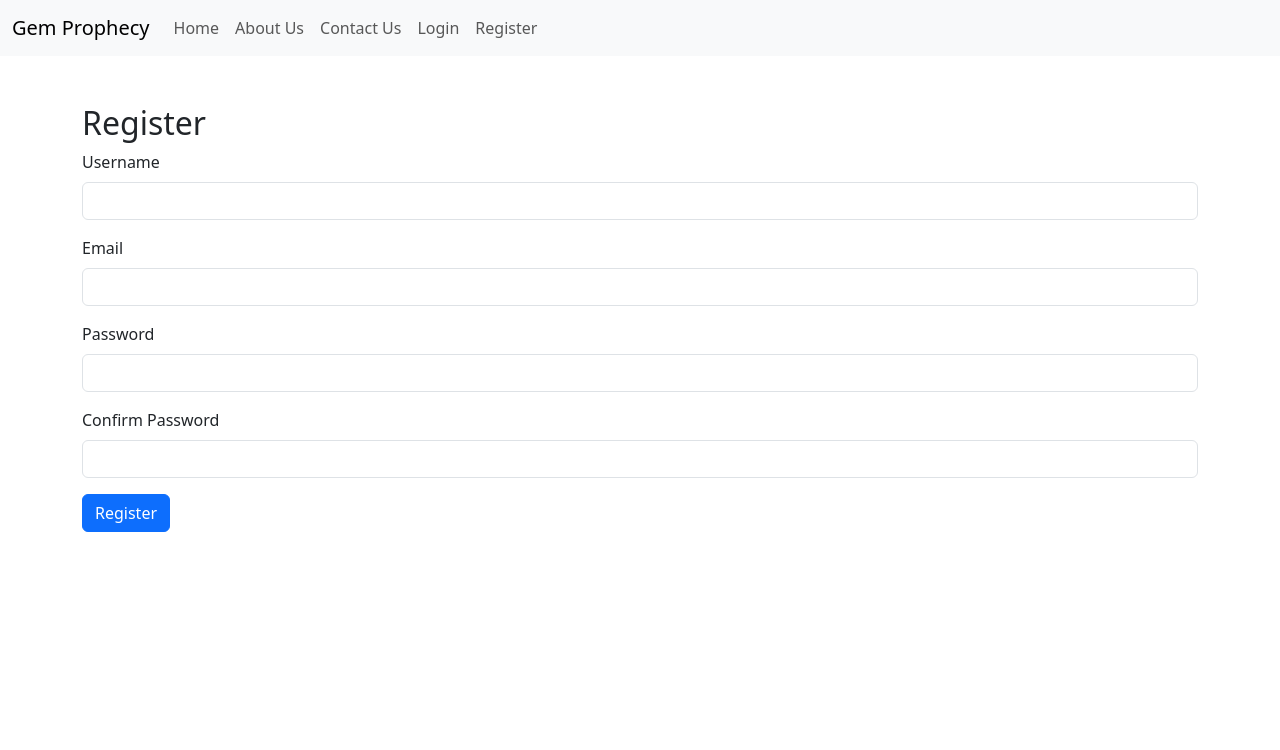
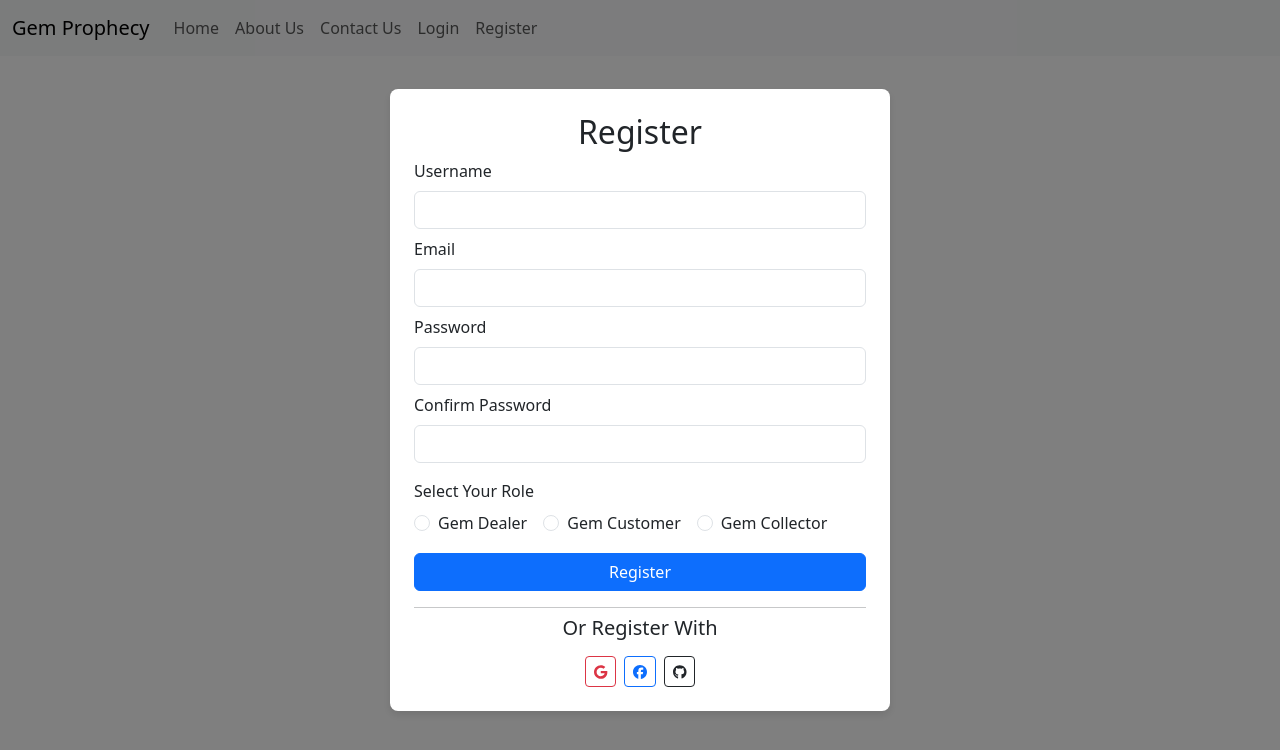
Before and after one commit to Tharu60/Gem_Prophecy, a React (Create React App) app in the folder gem-prediction-frontend/: page /register in a window 1280 px wide. Shown: the top 750 px of the page. Built offline with nearby package versions, Linux system fonts and the light colour scheme.

Commit message:
Registration Page Update

```diff
--- a/gem-prediction-frontend/package.json
+++ b/gem-prediction-frontend/package.json
@@ -3,12 +3,16 @@
   "version": "0.1.0",
   "private": true,
   "dependencies": {
+    "@react-oauth/google": "^0.12.1",
     "@testing-library/jest-dom": "^5.17.0",
     "@testing-library/react": "^13.4.0",
     "@testing-library/user-event": "^13.5.0",
     "bootstrap": "^5.3.3",
     "react": "^18.3.1",
     "react-dom": "^18.3.1",
+    "react-facebook-login": "^4.1.1",
+    "react-github-login": "^1.0.3",
+    "react-oauth": "^0.0.1",
     "react-router-dom": "^6.26.2",
     "react-scripts": "5.0.1",
     "web-vitals": "^2.1.4"
--- /dev/null
+++ b/gem-prediction-frontend/src/pages/Registration.css
@@ -0,0 +1,23 @@
+/* src/pages/Registration.css */
+
+.registration-container {
+    position: fixed;
+    top: 0;
+    left: 0;
+    width: 100%;
+    height: 100vh;
+    background-color: rgba(0, 0, 0, 0.5);
+    display: flex;
+    justify-content: center;
+    align-items: center;
+    z-index: 1000;
+  }
+
+  .registration-box {
+    background-color: white;
+    border-radius: 8px;
+    box-shadow: 0 4px 8px rgba(0, 0, 0, 0.1);
+    max-width: 500px;
+    width: 100%;
+    padding: 20px;
+  }
--- a/gem-prediction-frontend/src/pages/Registration.js
+++ b/gem-prediction-frontend/src/pages/Registration.js
@@ -1,45 +1,172 @@
-// src/components/Registration.js
+// src/pages/Registration.js
 import React, { useState } from 'react';
+import { useNavigate } from 'react-router-dom';
+import './Registration.css'; // Import custom CSS for styling
+import { FontAwesomeIcon } from '@fortawesome/react-fontawesome';
+import { faGoogle, faFacebook, faGithub } from '@fortawesome/free-brands-svg-icons';
 
 function Registration() {
-  const [formData, setFormData] = useState({ username: '', email: '', password: '', confirmPassword: '' });
+  const [formData, setFormData] = useState({
+    username: '',
+    email: '',
+    password: '',
+    confirmPassword: '',
+    role: '' // Added role to the form state
+  });
+  const [errors, setErrors] = useState({});
+  const navigate = useNavigate();
 
   const handleChange = (e) => {
     setFormData({ ...formData, [e.target.name]: e.target.value });
   };
 
+  const validate = () => {
+    let errors = {};
+    if (!formData.username) errors.username = 'Username is required';
+    if (!formData.email) errors.email = 'Email is required';
+    if (!formData.password) errors.password = 'Password is required';
+    if (formData.password !== formData.confirmPassword) errors.confirmPassword = 'Passwords do not match';
+    if (!formData.role) errors.role = 'Role selection is required'; // Validate role selection
+    return errors;
+  };
+
   const handleSubmit = (e) => {
     e.preventDefault();
-    if (formData.password !== formData.confirmPassword) {
-      alert("Passwords do not match");
-      return;
+    const validationErrors = validate();
+    if (Object.keys(validationErrors).length === 0) {
+      console.log('Form submitted:', formData);
+      // Integrate with backend API to submit the form data
+      navigate('/login'); // Redirect to the login page after successful registration
+    } else {
+      setErrors(validationErrors);
     }
-    console.log('Registration submitted:', formData);
-    // Integrate with backend API to handle registration
   };
 
   return (
-    <div className="container mt-5">
-      <h2>Register</h2>
+    <div className="registration-container d-flex justify-content-center align-items-center">
+      <div className="registration-box p-4">
+        <h2 className="text-center mb-2">Register</h2>
         <form onSubmit={handleSubmit}>
-        <div className="mb-3">
+          <div className="mb-2">
             <label htmlFor="username" className="form-label">Username</label>
-          <input type="text" className="form-control" id="username" name="username" value={formData.username} onChange={handleChange} required />
+            <input
+              type="text"
+              className={`form-control ${errors.username ? 'is-invalid' : ''}`}
+              id="username"
+              name="username"
+              value={formData.username}
+              onChange={handleChange}
+            />
+            {errors.username && <div className="invalid-feedback">{errors.username}</div>}
           </div>
-        <div className="mb-3">
+          <div className="mb-2">
             <label htmlFor="email" className="form-label">Email</label>
-          <input type="email" className="form-control" id="email" name="email" value={formData.email} onChange={handleChange} required />
+            <input
+              type="email"
+              className={`form-control ${errors.email ? 'is-invalid' : ''}`}
+              id="email"
+              name="email"
+              value={formData.email}
+              onChange={handleChange}
+            />
+            {errors.email && <div className="invalid-feedback">{errors.email}</div>}
           </div>
-        <div className="mb-3">
+          <div className="mb-2">
             <label htmlFor="password" className="form-label">Password</label>
-          <input type="password" className="form-control" id="password" name="password" value={formData.password} onChange={handleChange} required />
+            <input
+              type="password"
+              className={`form-control ${errors.password ? 'is-invalid' : ''}`}
+              id="password"
+              name="password"
+              value={formData.password}
+              onChange={handleChange}
+            />
+            {errors.password && <div className="invalid-feedback">{errors.password}</div>}
           </div>
           <div className="mb-3">
             <label htmlFor="confirmPassword" className="form-label">Confirm Password</label>
-          <input type="password" className="form-control" id="confirmPassword" name="confirmPassword" value={formData.confirmPassword} onChange={handleChange} required />
+            <input
+              type="password"
+              className={`form-control ${errors.confirmPassword ? 'is-invalid' : ''}`}
+              id="confirmPassword"
+              name="confirmPassword"
+              value={formData.confirmPassword}
+              onChange={handleChange}
+            />
+            {errors.confirmPassword && <div className="invalid-feedback">{errors.confirmPassword}</div>}
           </div>
-        <button type="submit" className="btn btn-primary">Register</button>
+
+          {/* Horizontal Radio Buttons for Roles */}
+          <div className="mb-3">
+            <label className="form-label">Select Your Role</label>
+            <div className="d-flex align-items-center gap-3">
+              <div className="form-check">
+                <input
+                  className={`form-check-input ${errors.role ? 'is-invalid' : ''}`}
+                  type="radio"
+                  name="role"
+                  id="roleDealer"
+                  value="Gem Dealer"
+                  checked={formData.role === 'Gem Dealer'}
+                  onChange={handleChange}
+                />
+                <label className="form-check-label" htmlFor="roleDealer">
+                  Gem Dealer
+                </label>
+              </div>
+              <div className="form-check">
+                <input
+                  className={`form-check-input ${errors.role ? 'is-invalid' : ''}`}
+                  type="radio"
+                  name="role"
+                  id="roleCustomer"
+                  value="Gem Customer"
+                  checked={formData.role === 'Gem Customer'}
+                  onChange={handleChange}
+                />
+                <label className="form-check-label" htmlFor="roleCustomer">
+                  Gem Customer
+                </label>
+              </div>
+              <div className="form-check">
+                <input
+                  className={`form-check-input ${errors.role ? 'is-invalid' : ''}`}
+                  type="radio"
+                  name="role"
+                  id="roleCollector"
+                  value="Gem Collector"
+                  checked={formData.role === 'Gem Collector'}
+                  onChange={handleChange}
+                />
+                <label className="form-check-label" htmlFor="roleCollector">
+                  Gem Collector
+                </label>
+              </div>
+            </div>
+            {errors.role && <div className="invalid-feedback d-block">{errors.role}</div>}
+          </div>
+
+          <button type="submit" className="btn btn-primary w-100 mb-2">Register</button>
         </form>
+
+        <hr className="my-2" />
+        <h5 className="text-center mb-3">Or Register With</h5>
+
+        {/* Icon-Only Small Buttons */}
+        <div className="d-flex justify-content-center gap-2">
+          <button className="btn btn-outline-danger btn-sm">
+            <FontAwesomeIcon icon={faGoogle} />
+          </button>
+
+          <button className="btn btn-outline-primary btn-sm">
+            <FontAwesomeIcon icon={faFacebook} />
+          </button>
+
+          <button className="btn btn-outline-dark btn-sm">
+            <FontAwesomeIcon icon={faGithub} />
+          </button>
+        </div>
+      </div>
     </div>
   );
 }
```
Also changed, not shown: package.json (added, +7 -0 lines), 2 other files (tests, documents, lock files or other folders). Lines whose indentation alone changed are shown as unchanged.
